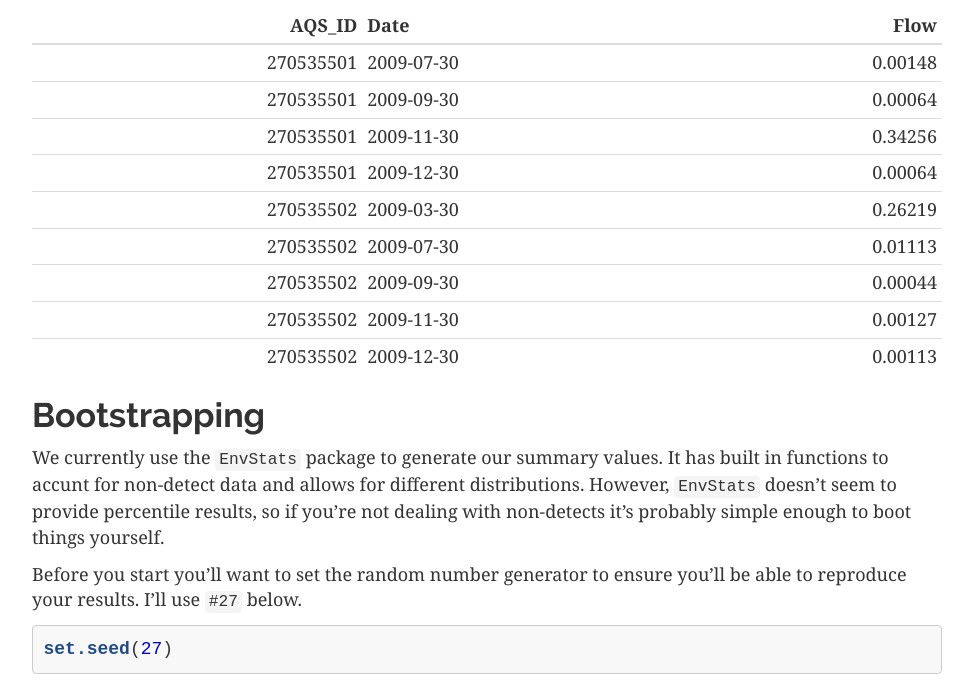
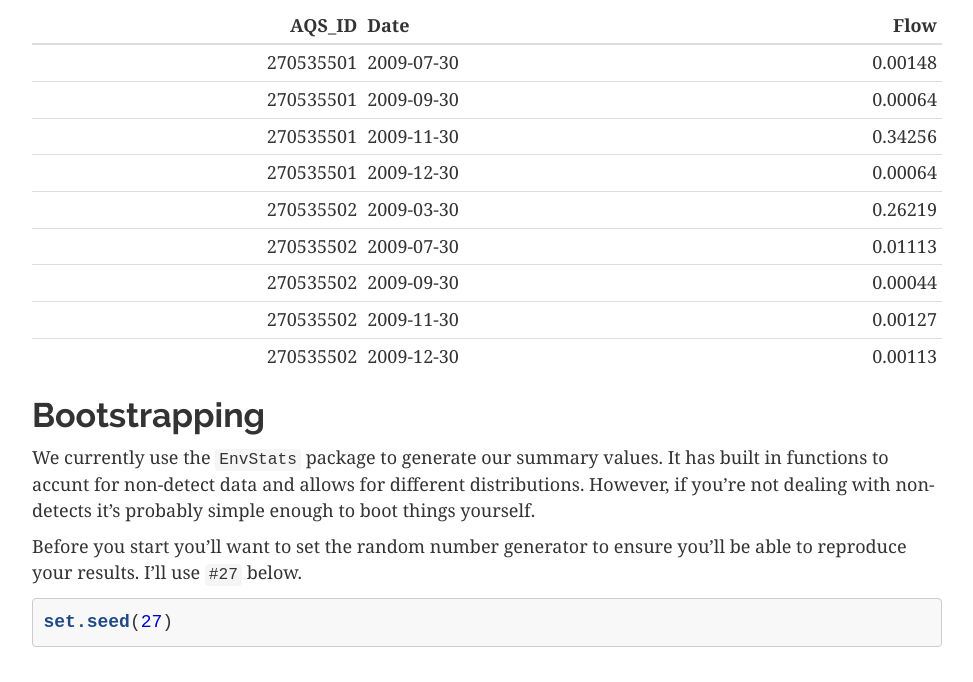
Before and after one commit to dKvale/boot-low-flow, a plain HTML site: page index.html in a window 1280 px wide. Shown: the part 451-1133 px from the top of the page, without its empty margins (153-1126 px from the left). Drawn offline with nearby package versions, Linux system fonts and the light colour scheme; some packages are replaced by stand-ins of ours.

Commit message:
Update index.html

```diff
--- a/index.html
+++ b/index.html
@@ -157,7 +157,7 @@ img {
 </div>
 <div id="bootstrapping" class="section level2">
 <h2>Bootstrapping</h2>
-<p>We currently use the <code>EnvStats</code> package to generate our summary values. It has built in functions to accunt for non-detect data and allows for different distributions. However, <code>EnvStats</code> doesn’t seem to provide percentile results, so if you’re not dealing with non-detects it’s probably simple enough to boot things yourself.</p>
+<p>We currently use the <code>EnvStats</code> package to generate our summary values. It has built in functions to accunt for non-detect data and allows for different distributions. However, if you’re not dealing with non-detects it’s probably simple enough to boot things yourself.</p>
 <p>Before you start you’ll want to set the random number generator to ensure you’ll be able to reproduce your results. I’ll use <code>#27</code> below.</p>
 <pre class="sourceCode r"><code class="sourceCode r"><span class="kw">set.seed</span>(<span class="dv">27</span>)</code></pre>
 <p></br><br />The general idea is to take a random sample from the data set, generate the statistic that you’re interested in, record it, then rinse and repeat. Below is the code for how to resample a single site.</p>
```
